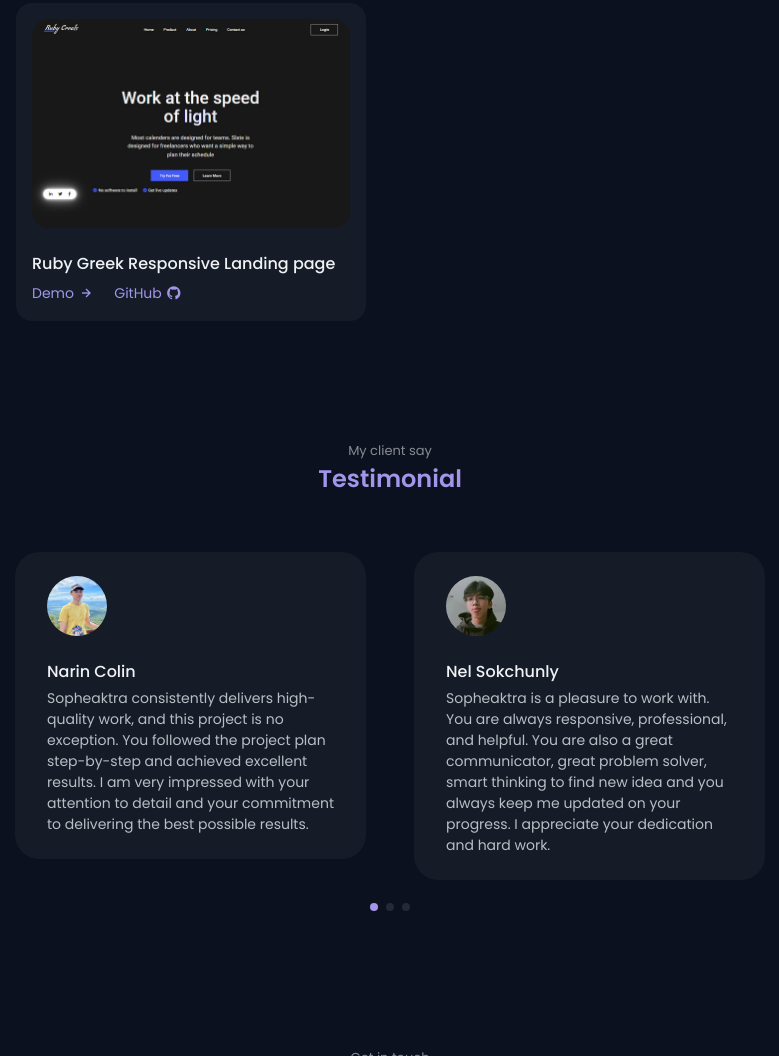
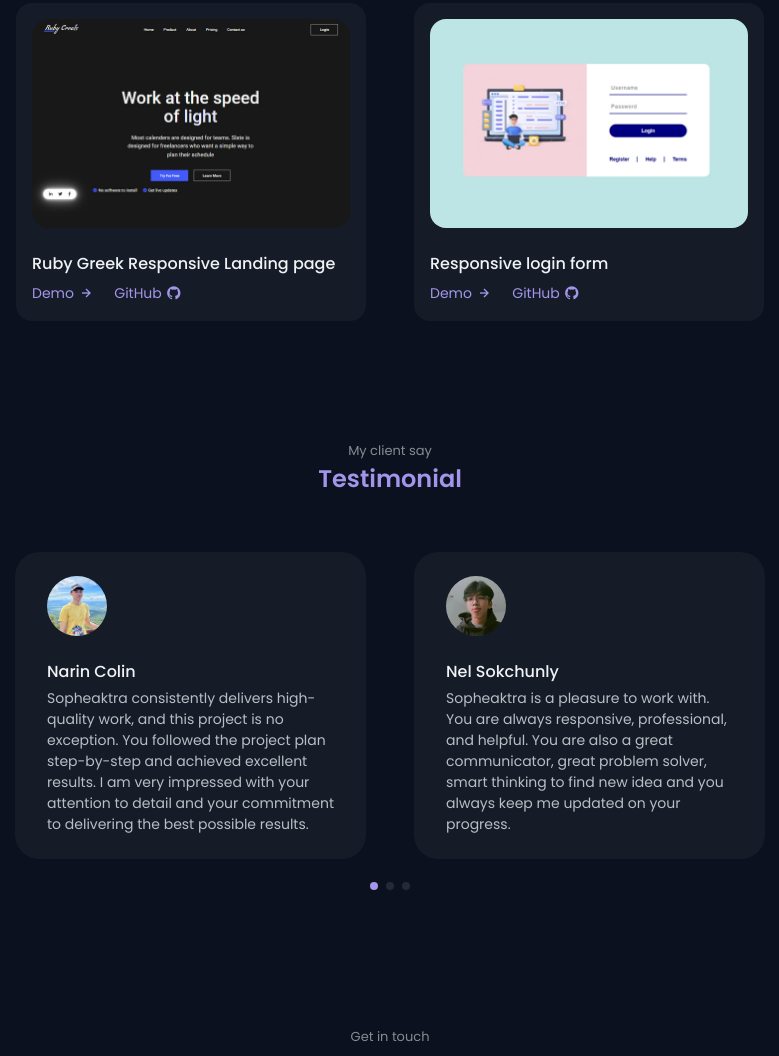
Before and after one commit to ny-Sopheaktra/ny-sopheaktra.github.io, a plain HTML site: page index.html in a window 1280 px wide. Shown: the part 4874-5930 px from the top of the page, without its empty margins (250-1029 px from the left). Drawn offline with nearby package versions, Linux system fonts and the light colour scheme.

Commit message:
change commit

```diff
--- a/index.html
+++ b/index.html
@@ -914,6 +914,27 @@
               GitHub <i class="bx bxl-github work__icon"></i>
             </a>
           </div>
+
+          <div class="work__card mix se design">
+            <img src="assets/img/work10.jpg" alt="" class="work__img" />
+
+            <h3 class="work__title">Responsive login form</h3>
+
+            <a
+              target="_blank"
+              href="https://ny-sopheaktra.github.io/Responsive-Login-Form-HtmlCssJavaScript/"
+              class="work__button"
+            >
+              Demo <i class="bx bx-right-arrow-alt work__icon"></i>
+            </a>
+            <a
+              target="_blank"
+              href="https://github.com/ny-Sopheaktra/Responsive-Login-Form-HtmlCssJavaScript"
+              class="work__button"
+            >
+              GitHub <i class="bx bxl-github work__icon"></i>
+            </a>
+          </div>
         </div>
       </section>
 
@@ -953,8 +974,7 @@
                 Sopheaktra is a pleasure to work with. You are always
                 responsive, professional, and helpful. You are also a great
                 communicator, great problem solver, smart thinking to find new
-                idea and you always keep me updated on your progress. I
-                appreciate your dedication and hard work.
+                idea and you always keep me updated on your progress.
               </p>
             </div>
 
```
Also changed, not shown: assets/img/work10.jpg (added).
